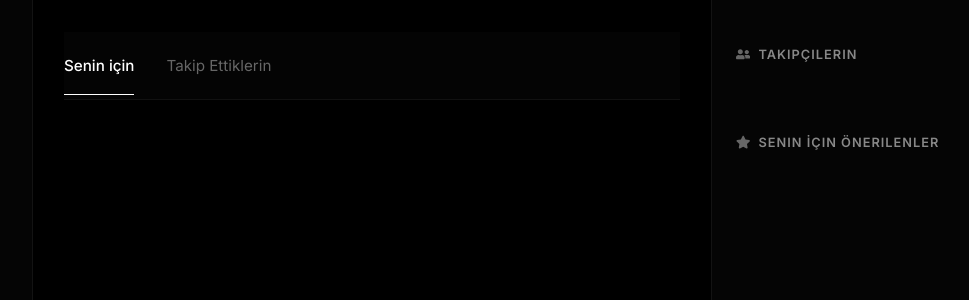
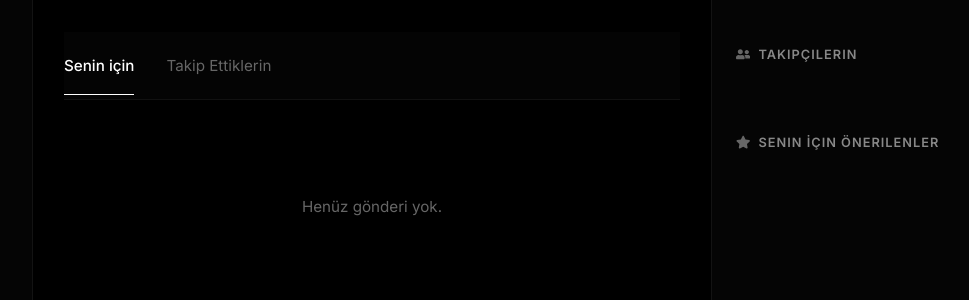
Before and after one commit to furkan-uzmez/Yazlab2, a React (Vite) app in the folder Frontend/: page /home in a window 1280 px wide. Shown: the top 300 px of the page, without its empty margins (248-1217 px from the left). Built offline with nearby package versions, Linux system fonts and the light colour scheme.

Commit message:
Add user-following filter to Feed component; implement transition animations and enhance empty state messaging for improved user experience.

```diff
--- a/Frontend/src/pages/HomePage/Feed/Feed.css
+++ b/Frontend/src/pages/HomePage/Feed/Feed.css
@@ -113,6 +113,43 @@
   display: flex;
   flex-direction: column;
   gap: 1.5rem;
+  transition: opacity 0.3s cubic-bezier(0.4, 0, 0.2, 1),
+              transform 0.3s cubic-bezier(0.4, 0, 0.2, 1);
+}
+
+.activities-feed.transitioning {
+  opacity: 0.5;
+  transform: translateY(10px);
+  pointer-events: none;
+}
+
+.activity-card-wrapper {
+  animation: fadeInUp 0.4s cubic-bezier(0.4, 0, 0.2, 1) both;
+}
+
+@keyframes fadeInUp {
+  from {
+    opacity: 0;
+    transform: translateY(20px);
+  }
+  to {
+    opacity: 1;
+    transform: translateY(0);
+  }
+}
+
+.empty-feed-message {
+  display: flex;
+  align-items: center;
+  justify-content: center;
+  padding: 4rem 2rem;
+  text-align: center;
+}
+
+.empty-feed-message p {
+  color: #666;
+  font-size: 0.95rem;
+  margin: 0;
 }
 
 /* Load More Container */
--- a/Frontend/src/pages/HomePage/Feed/Feed.jsx
+++ b/Frontend/src/pages/HomePage/Feed/Feed.jsx
@@ -11,12 +11,39 @@ function Feed({
   onCommentClick,
   commentPanelOpen,
   selectedActivity,
-  loadingRef
+  loadingRef,
+  followedUsers = new Set()
 }) {
   const [activeTab, setActiveTab] = useState('for-you'); // 'for-you' or 'following'
   const [isHeaderVisible, setIsHeaderVisible] = useState(true);
   const [lastScrollY, setLastScrollY] = useState(0);
+  const [isTransitioning, setIsTransitioning] = useState(false);
   const feedContainerRef = useRef(null);
+
+  // Tab'a göre aktiviteleri filtrele
+  const filteredActivities = activeTab === 'following'
+    ? activities.filter(activity => {
+        // userId veya userName'e göre filtrele
+        const userId = activity.userId;
+        const userName = activity.userName;
+        return followedUsers.has(userId) || followedUsers.has(userName);
+      })
+    : activities;
+
+  // Tab değiştiğinde geçiş animasyonu
+  const handleTabChange = (newTab) => {
+    if (newTab !== activeTab) {
+      setIsTransitioning(true);
+      // Scroll pozisyonunu sıfırla
+      window.scrollTo({ top: 0, behavior: 'smooth' });
+      setTimeout(() => {
+        setActiveTab(newTab);
+        setTimeout(() => {
+          setIsTransitioning(false);
+        }, 50);
+      }, 200);
+    }
+  };
 
   useEffect(() => {
     const handleScroll = () => {
@@ -47,21 +74,21 @@ function Feed({
           <button
             type="button"
             className={`feed-tab ${activeTab === 'for-you' ? 'active' : ''}`}
-            onClick={() => setActiveTab('for-you')}
+            onClick={() => handleTabChange('for-you')}
           >
             Senin için
           </button>
           <button
             type="button"
             className={`feed-tab ${activeTab === 'following' ? 'active' : ''}`}
-            onClick={() => setActiveTab('following')}
+            onClick={() => handleTabChange('following')}
           >
             Takip Ettiklerin
           </button>
         </div>
       </div>
 
-      <div className="activities-feed">
+      <div className={`activities-feed ${isTransitioning ? 'transitioning' : ''}`}>
         {initialLoading ? (
           // İlk yükleme için skeleton loader'lar
           <>
@@ -72,13 +99,20 @@ function Feed({
         ) : (
           // Yüklenen aktiviteler
           <>
-            {activities.map((activity) => (
+            {filteredActivities.length > 0 ? (
+              <>
+                {filteredActivities.map((activity, index) => (
+                  <div
+                    key={activity.id}
+                    className="activity-card-wrapper"
+                    style={{ animationDelay: `${index * 0.05}s` }}
+                  >
                     <ActivityCard
-                key={activity.id}
                       activity={activity}
                       onCommentClick={onCommentClick}
                       isCommentPanelOpen={commentPanelOpen && selectedActivity?.id === activity.id}
                     />
+                  </div>
                 ))}
                 {loading && (
                   // Daha fazla yükleme için skeleton loader'lar
@@ -89,18 +123,28 @@ function Feed({
                   </>
                 )}
               </>
+            ) : (
+              <div className="empty-feed-message">
+                <p>
+                  {activeTab === 'following'
+                    ? 'Takip ettiğiniz kullanıcıların henüz gönderisi yok.'
+                    : 'Henüz gönderi yok.'}
+                </p>
+              </div>
+            )}
+          </>
         )}
       </div>
 
       {/* Loading ve Daha Fazla Yükle */}
       <div ref={loadingRef} className="load-more-container">
-        {!initialLoading && loading && activities.length > 0 && (
+        {!initialLoading && loading && filteredActivities.length > 0 && (
           <div className="loading-wrapper">
             <div className="simple-spinner"></div>
             <p className="loading-text">Yükleniyor...</p>
           </div>
         )}
-        {!hasMore && activities.length > 0 && !initialLoading && (
+        {!hasMore && filteredActivities.length > 0 && !initialLoading && (
           <div className="no-more-wrapper">
             <div className="no-more-divider"></div>
             <p className="no-more-text">Tüm aktiviteler yüklendi</p>
--- a/Frontend/src/pages/HomePage/Home.jsx
+++ b/Frontend/src/pages/HomePage/Home.jsx
@@ -237,6 +237,7 @@ function Home() {
         commentPanelOpen={commentPanelOpen}
         selectedActivity={selectedActivity}
         loadingRef={loadingRef}
+        followedUsers={followedUsers}
       />
 
       <RightPanel
```
Lines whose indentation alone changed are shown as unchanged.
